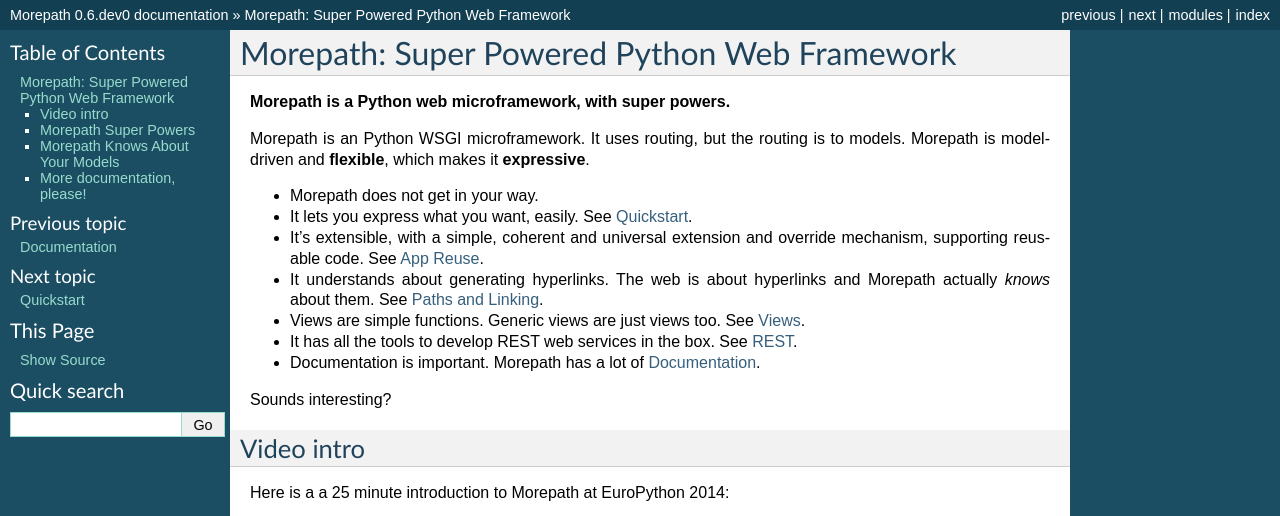
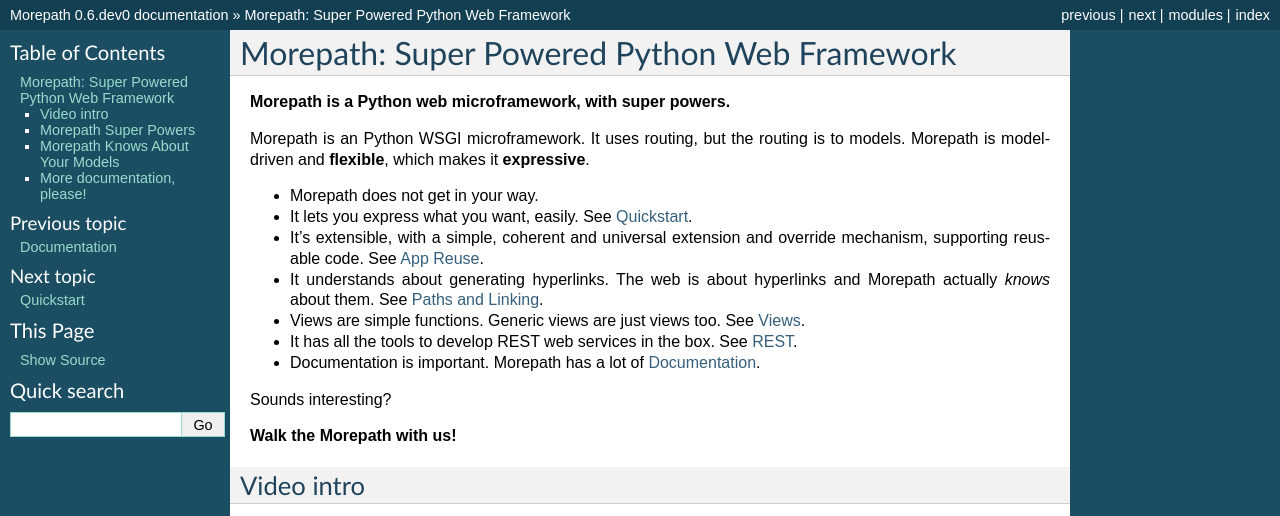
Before and after one commit to morepath/morepath, a Sphinx documentation site: the page built from doc/index.rst, in a window 1280 px wide and 900 px high, cut to the strip 0-516 px from the top of the window. Built offline with Sphinx 7.4.7, drawn with Linux system fonts in a browser that asks for light colours.

Commit message:
"Sounds interesting" needs a followup, added "Walk the Morepath with us!"

```diff
--- a/doc/index.rst
+++ b/doc/index.rst
@@ -32,6 +32,8 @@
 * Documentation is important. Morepath has a lot of :doc:`toc`.
 
 Sounds interesting?
+
+**Walk the Morepath with us!**
 
 Video intro
 -----------
```
